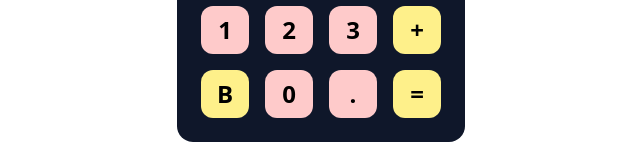
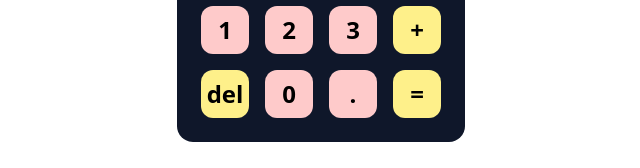
Before and after one commit to lawal-mj/react-calculator, a React (Create React App) app: page / in a window 1280 px wide. Shown: the part 434-602 px from the top of the page, without its empty margins (319-959 px from the left). Built offline with nearby package versions, Linux system fonts and the light colour scheme.

Commit message:
Changed B to del

```diff
--- a/src/Components/Numpad.js
+++ b/src/Components/Numpad.js
@@ -31,7 +31,7 @@ export default function Numpad(props) {
       </div>
 
       <div className="flex gap-x-4">
-        <button className="bg-yellow-200 w-12 h-12 rounded-xl" onClick={props.delete}>B</button>
+        <button className="bg-yellow-200 w-12 h-12 rounded-xl" onClick={props.delete}>del</button>
         <button className="bg-red-200 w-12 h-12 rounded-xl" onClick={props.update}>0</button>
         <button className="bg-red-200 w-12 h-12 rounded-xl">.</button>
         <button className="bg-yellow-200 w-12 h-12 rounded-xl" onClick={props.equals}>=</button>
```
